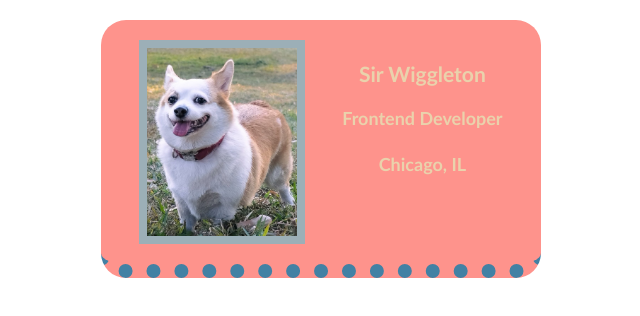
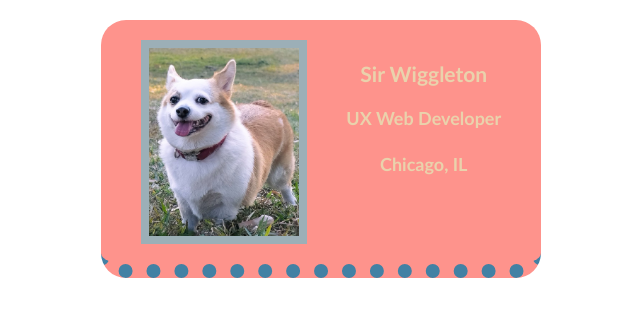
Before and after one commit to Webdevbabee/Business-Card, a plain HTML site: page index.html in a window 1280 px wide. Shown: the full height of the page, 319-959 px from the left. Drawn offline with Linux system fonts and the light colour scheme.

Commit message:
Update index.html

```diff
--- a/index.html
+++ b/index.html
@@ -7,7 +7,7 @@
             <img class="happydog" src="happydogg.jpg">
             <div >
                 <h3>Sir Wiggleton</h3>
-                <p>Frontend Developer</p>
+                <p>UX Web Developer</p>
                 <h4>Chicago, IL</h4>
             </div>
         </div>
```
